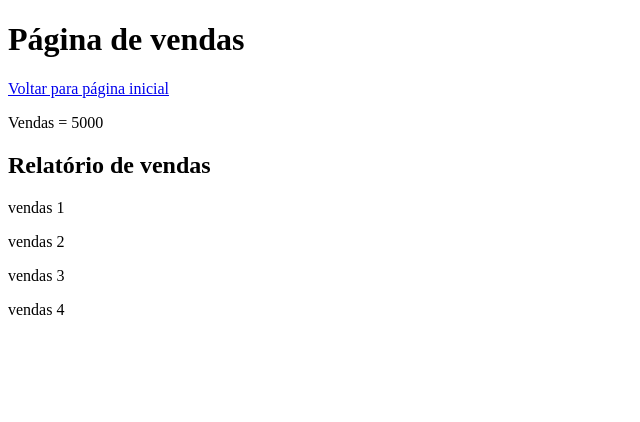
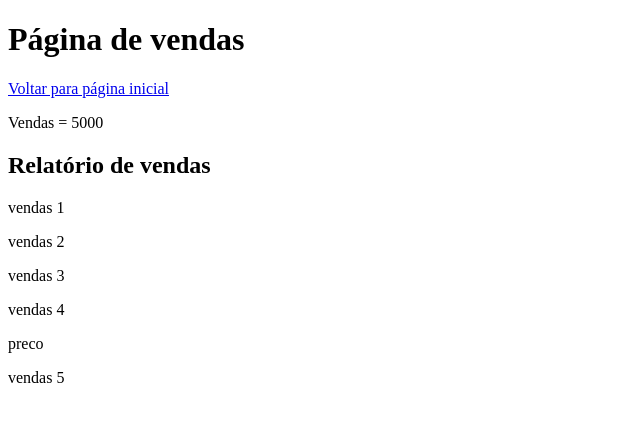
Before and after one commit to guilhermejacyzin/gitlesson, a plain HTML site: page vendas.html in a window 1280 px wide. Shown: the whole page, without its empty margins (0-640 px from the left). Drawn offline with Linux system fonts and the light colour scheme.

Commit message:
Adicionado vendas 5 e preço

```diff
--- a/vendas.html
+++ b/vendas.html
@@ -13,5 +13,7 @@
     <p>vendas 2</p>
     <p>vendas 3</p>
     <p>vendas 4</p>
+    <p>preco</p>
+    <p>vendas 5</p>
 </body>
 </html>
```
